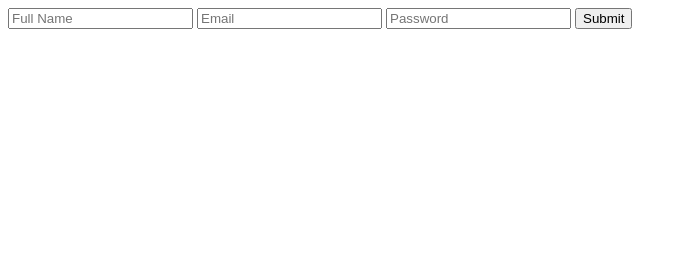
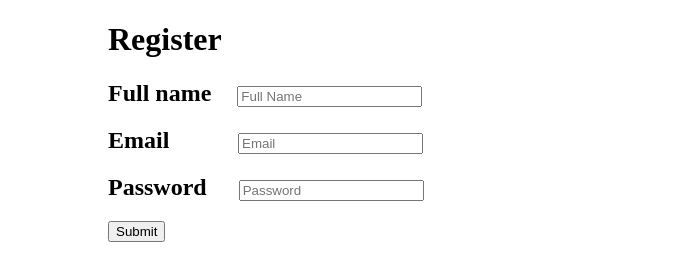
Before and after one commit to matthewdesantiago/hackstx, a plain HTML site: page public/register.html in a window 1280 px wide. Shown: the whole page, without its empty margins (0-687 px from the left). Drawn offline with Linux system fonts and the light colour scheme.

Commit message:
Added some front end work

```diff
--- a/public/register.html
+++ b/public/register.html
@@ -1,14 +1,32 @@
 <!DOCTYPE html>
 <html>
+    <style>
+.indent{
+    margin-left: 100px;
+}
+.barsInd{
+    margin-left: 20px;
+}
+.emailInd{
+    margin-left: 47pt;
+}
+.passwrdInd{
+    margin-left: 26px;
+}
+
+    </style>
     <head>
         <title>Register!</title>
     </head>
     <body>
+    <div class="indent">
+        <h1>Register</h1>
         <form method="POST" action="register.html">
-            <input type="text" name="name" placeholder="Full Name">
-            <input type="email" name="email" placeholder="Email">
-            <input type="password" name="password" placeholder="Password">
+            <h2>Full name <input class="barsInd" type="text" name="name" placeholder="Full Name"></h2>
+            <h2>Email <input class="emailInd" type="email" name="email" placeholder="Email"></h2>
+            <h2>Password <input class="passwrdInd" type="password" name="password" placeholder="Password"></h2>
             <input type="submit" name="Submit">
         </form>
+    </div>
     </body>
 </html>
```
Also changed, not shown: public/studentpage.html (+1 -0 lines), 1 other file.
